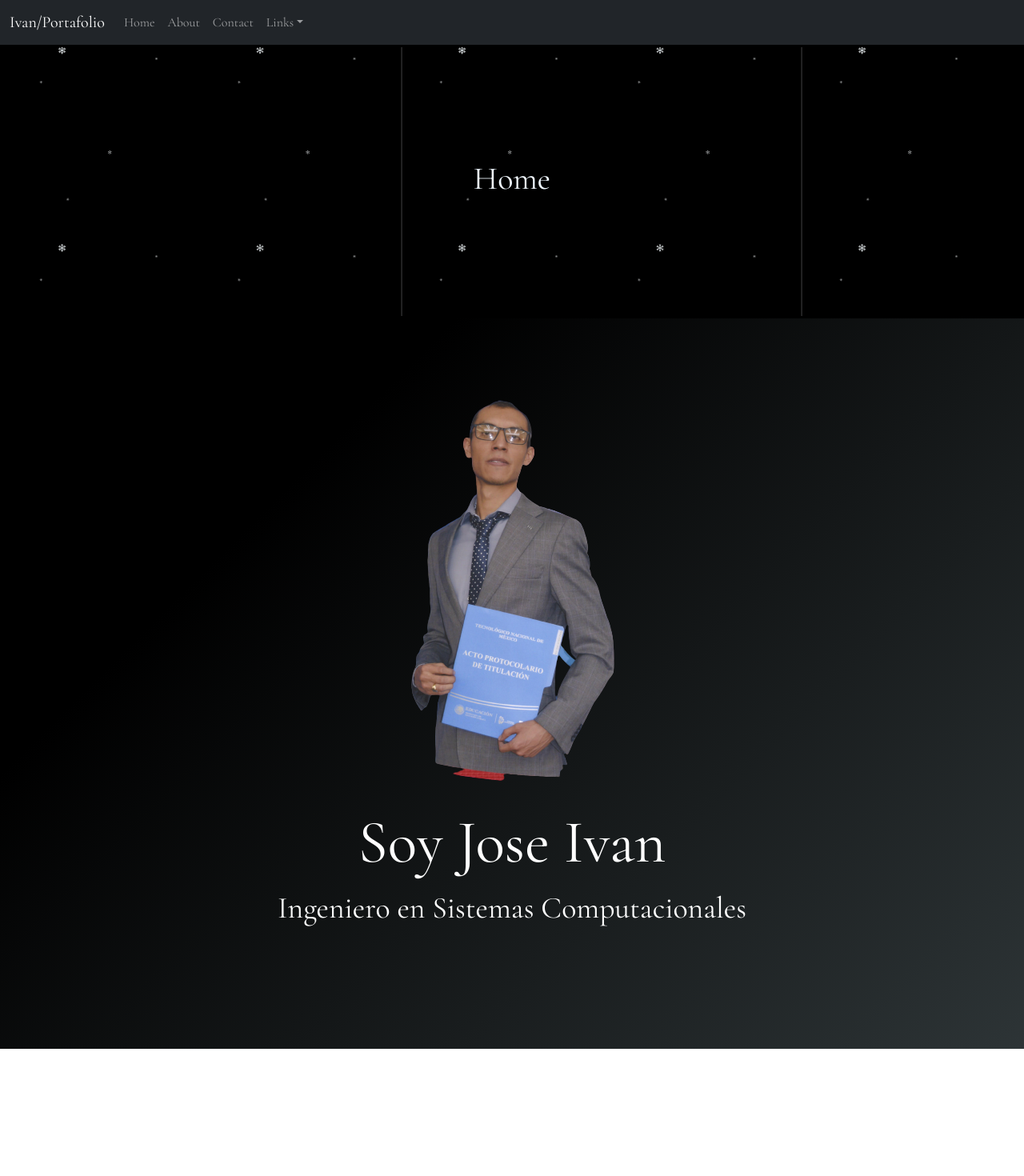
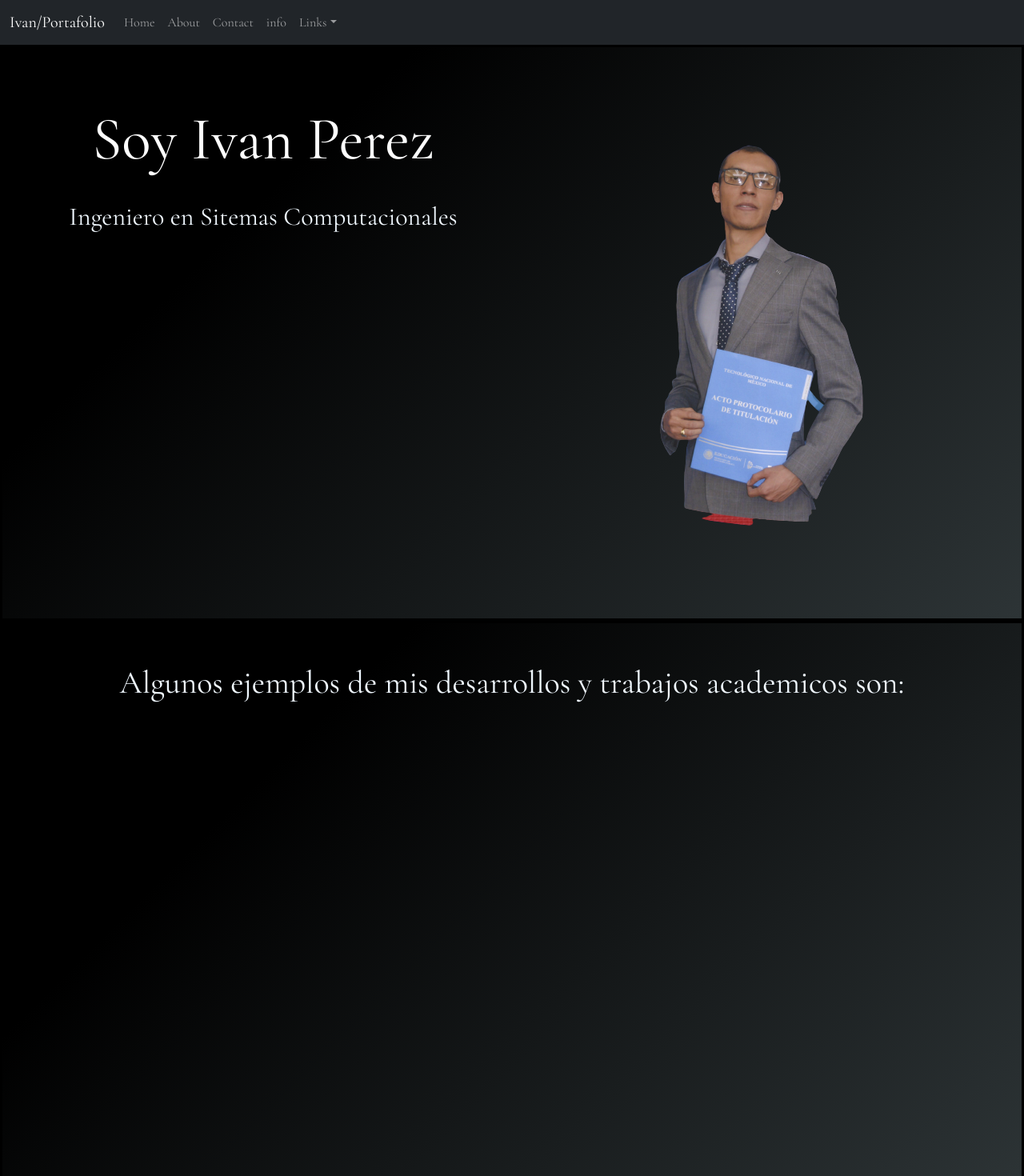
Before and after one commit to ivanISC95/portafolio, a React (Create React App) app in the folder portafolio/: page / in a window 1280 px wide. Shown: the top 1470 px of the page at 80% size. Before the commit the page ends 1311 px from the top, so only its background shows below. Built offline with nearby package versions, Linux system fonts and the light colour scheme.

Commit message:
Tamaño de fuentes corregido, se añadio nuevo fondo a las pantallas de about y contact

```diff
--- a/portafolio/src/Styles/Style.css
+++ b/portafolio/src/Styles/Style.css
@@ -49,6 +49,7 @@
 .aboutInicio{
     color: aliceblue;
     width: 100%;
+    height: 720px;
     padding: 50px 15px 50px;
     text-align: center;
     display: flex;
@@ -69,11 +70,9 @@
     width: 650px;
     height: 550px;
     float: left;
-
-
 }
 .descripcion{
-    font-size: 130%;
+    font-size: 180%;
 }
 h1:hover{
     background: -webkit-linear-gradient(#eee, #333);
--- a/portafolio/src/components/About/About.js
+++ b/portafolio/src/components/About/About.js
@@ -3,7 +3,7 @@ export default function About(){
     return(
         <div>
             <div className="inicio">
-                <h1>About Us</h1>
+                <h1>Sobre Mi</h1>
             </div>
             <div className="aboutInicio">
                 <div className="aboutImg">
--- a/portafolio/src/components/Home/Home.js
+++ b/portafolio/src/components/Home/Home.js
@@ -1,18 +1,21 @@
 import me from '../../img/me.png';
+import Info from './Info';
+
 export default function Home() {
     return (
         <div>
-            <div className="inicio">
-                <h1>Home</h1>
+            <div className="aboutInicio">
+                <div className="aboutInfo">
+                    <h1 className='nombre'>Soy Ivan Perez</h1>
+                    <br></br>
+                    <h2>Ingeniero en Sitemas Computacionales</h2>
+                </div>
+                <div className="aboutImg">
+                    <img src={me}></img>
+                </div>
             </div>
-            <div className="body">
-                <div className="foto">
-                    <img src={me} alt="me"></img>
-                </div>
-                <div className="informacion">
-                    <h2 className="nombre">Soy Jose Ivan</h2>
-                    <p className="profesion">Ingeniero en Sistemas Computacionales</p>
-                </div>
+            <div>
+                <Info></Info>
             </div>
         </div>
     )
--- /dev/null
+++ b/portafolio/src/components/Home/Info.js
@@ -0,0 +1,7 @@
+export default function Info() {
+    return (
+        <div className="aboutInicio">
+            <h1>Algunos ejemplos de mis desarrollos y trabajos academicos son: </h1>
+        </div>
+    )
+}
--- a/portafolio/src/components/principal/App.js
+++ b/portafolio/src/components/principal/App.js
@@ -4,6 +4,7 @@ import '../../Styles/Style.css';
 import Home from "../Home/Home";
 import About from '../About/About';
 import Contact from '../Contact/Contact';
+import Info from "../Home/Info";
 export default function App() {
     return (
         <div>
@@ -17,6 +18,7 @@ export default function App() {
                                 <Nav.Link as={Link} to="/">Home</Nav.Link>
                                 <Nav.Link as={Link} to="/About">About</Nav.Link>
                                 <Nav.Link as={Link} to="/Contact">Contact</Nav.Link>
+                                <Nav.Link as={Link} to="/Info">info</Nav.Link>
                                 <NavDropdown title="Links" id="basic-nav-dropdown">
                                     <NavDropdown.Item href="#action/3.1">Action</NavDropdown.Item>
                                     <NavDropdown.Item href="#action/3.2">Another action</NavDropdown.Item>
@@ -32,6 +34,7 @@ export default function App() {
                     <Route path="/" element={<Home />}/>
                     <Route path="/About" element={<About />}/>
                     <Route path="/Contact" element={<Contact />}/>
+                    <Route path="/Info" element={<Info />}/>
                 </Routes>
             </Router>
         </div>
--- a/portafolio/src/index.js
+++ b/portafolio/src/index.js
@@ -4,6 +4,7 @@ import App from '../src/components/principal/App';
 import reportWebVitals from './reportWebVitals';
 import 'bootstrap/dist/css/bootstrap.min.css';
 const root = ReactDOM.createRoot(document.getElementById('root'));
+
 root.render(
   <React.StrictMode>
     <App />
```
Also changed, not shown: portafolio/src/img/about.gif.
